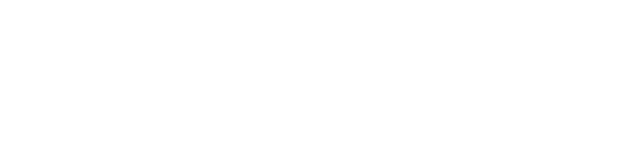
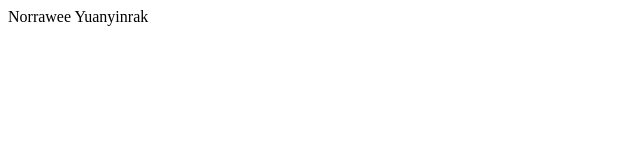
Before and after one commit to Myw1N/019, a plain HTML site: page index.html in a window 1280 px wide. Shown: the whole page, without its empty margins (0-640 px from the left). Drawn offline with Linux system fonts and the light colour scheme.

Commit message:
Edit Body

```diff
--- a/index.html
+++ b/index.html
@@ -1,4 +1,4 @@
 <html>
     <head> </head>
-    <body> </body>
+    <body>Norrawee Yuanyinrak </body>
 </html>
```
